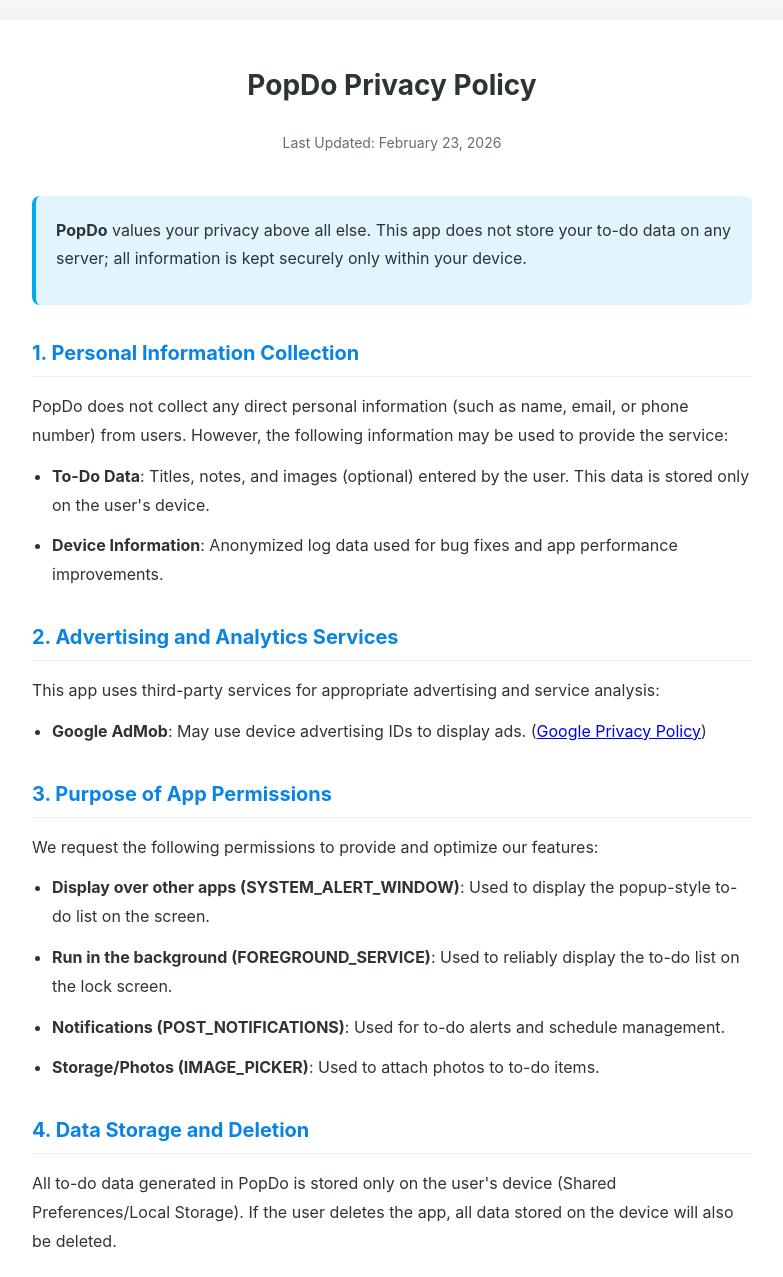
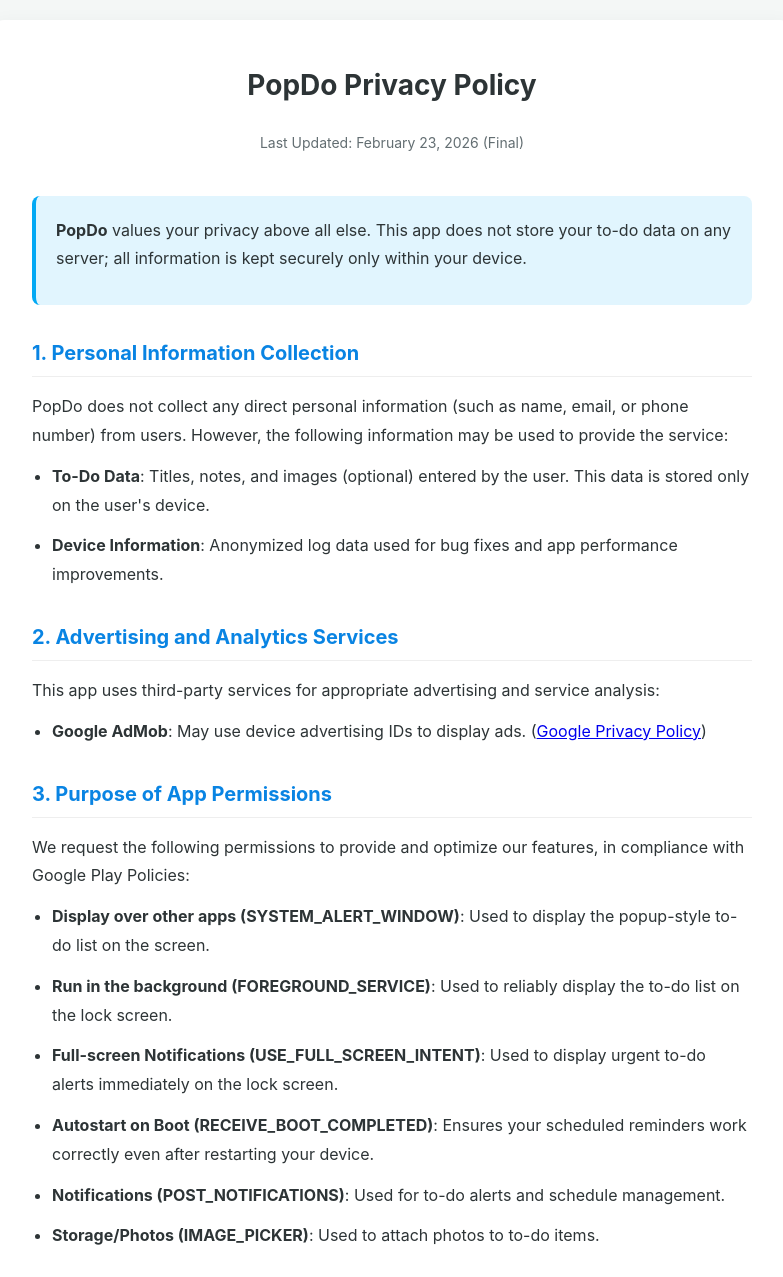
Before and after one commit to Taekale/popdo, a plain HTML site: page index.html in a window 1280 px wide. Shown: the top 1277 px of the page, without its empty margins (248-1031 px from the left). Drawn offline with Linux system fonts and the light colour scheme.

Commit message:
Update index.html

```diff
--- a/index.html
+++ b/index.html
@@ -89,7 +89,7 @@
 <body>
     <div class="container">
         <h1>PopDo Privacy Policy</h1>
-        <p class="update-date">Last Updated: February 23, 2026</p>
+        <p class="update-date">Last Updated: February 23, 2026 (Final)</p>
 
         <div class="highlight">
             <p><strong>PopDo</strong> values your privacy above all else. This app does not store your to-do data on any
@@ -114,12 +114,17 @@
         </ul>
 
         <h2>3. Purpose of App Permissions</h2>
-        <p>We request the following permissions to provide and optimize our features:</p>
+        <p>We request the following permissions to provide and optimize our features, in compliance with Google Play
+            Policies:</p>
         <ul>
             <li><strong>Display over other apps (SYSTEM_ALERT_WINDOW)</strong>: Used to display the popup-style to-do
                 list on the screen.</li>
             <li><strong>Run in the background (FOREGROUND_SERVICE)</strong>: Used to reliably display the to-do list on
                 the lock screen.</li>
+            <li><strong>Full-screen Notifications (USE_FULL_SCREEN_INTENT)</strong>: Used to display urgent to-do alerts
+                immediately on the lock screen.</li>
+            <li><strong>Autostart on Boot (RECEIVE_BOOT_COMPLETED)</strong>: Ensures your scheduled reminders work
+                correctly even after restarting your device.</li>
             <li><strong>Notifications (POST_NOTIFICATIONS)</strong>: Used for to-do alerts and schedule management.</li>
             <li><strong>Storage/Photos (IMAGE_PICKER)</strong>: Used to attach photos to to-do items.</li>
         </ul>
```
